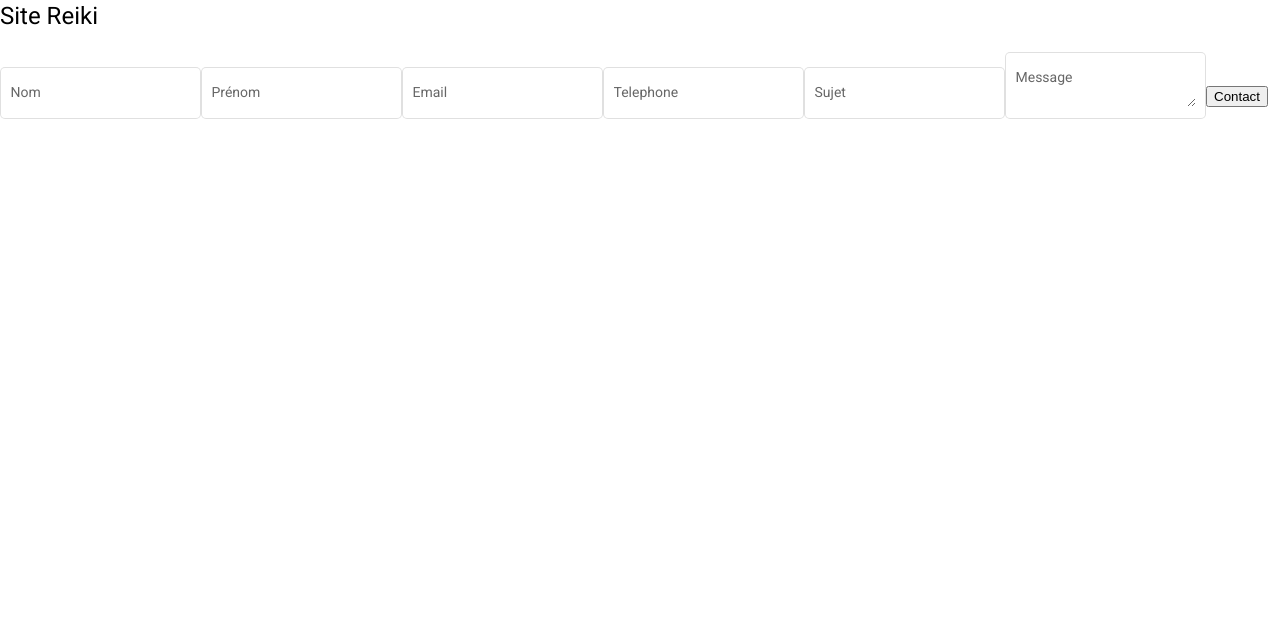
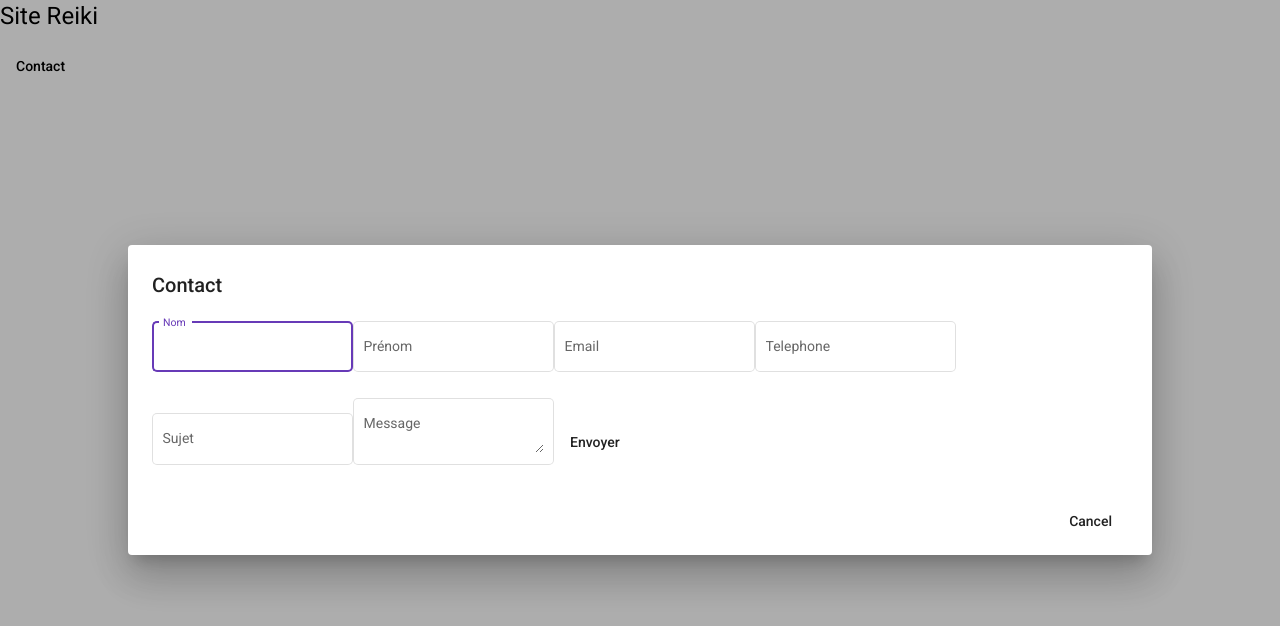
Before and after one commit to marcsim/reiki, an Angular app: page / in a window 1280 px wide. Both pictures are taken after a click on the button "Contact". Shown: the top 626 px of the page. Built offline with nearby package versions, Linux system fonts and the light colour scheme; no server answers.

Commit message:
add dialog contact

```diff
--- /dev/null
+++ b/src/app/dialog-contact/dialog-contact.component.html
@@ -0,0 +1,34 @@
+<h2 mat-dialog-title>Contact</h2>
+<mat-dialog-content class="mat-typography">
+    <form [formGroup]="form" (ngSubmit)="onSubmit()">
+        <mat-form-field appearance="outline">
+            <mat-label>Nom</mat-label>
+            <input matInput formControlName="nom">
+        </mat-form-field>
+        <mat-form-field appearance="outline">
+            <mat-label>Prénom</mat-label>
+            <input matInput formControlName="prenom">
+        </mat-form-field>
+        <mat-form-field appearance="outline">
+            <mat-label>Email</mat-label>
+            <input matInput formControlName="email">
+            <!-- <mat-error *ngIf="email.invalid">{{getErrorMessage()}}</mat-error> -->
+        </mat-form-field>
+        <mat-form-field appearance="outline">
+            <mat-label>Telephone</mat-label>
+            <input matInput formControlName="telephone">
+        </mat-form-field>
+        <mat-form-field appearance="outline">
+            <mat-label>Sujet</mat-label>
+            <input matInput formControlName="sujet">
+        </mat-form-field>
+        <mat-form-field appearance="outline">
+            <mat-label>Message</mat-label>
+            <textarea matInput formControlName="message"></textarea>
+        </mat-form-field>
+        <button mat-button>Envoyer</button>
+    </form>
+</mat-dialog-content>
+<mat-dialog-actions align="end">
+  <button mat-button mat-dialog-close>Cancel</button>
+</mat-dialog-actions>
--- /dev/null
+++ b/src/app/dialog-contact/dialog-contact.component.ts
@@ -0,0 +1,69 @@
+import { HttpClient } from '@angular/common/http';
+import { Component, OnInit } from '@angular/core';
+import { FormBuilder, FormControl, FormGroup } from '@angular/forms';
+import { MatDialog } from '@angular/material/dialog';
+import { Observable } from 'rxjs';
+
+@Component({
+  selector: 'app-dialog-contact',
+  templateUrl: './dialog-contact.component.html',
+  styleUrls: ['./dialog-contact.component.scss']
+})
+export class DialogContactComponent implements OnInit {
+
+  public form: FormGroup;
+
+  constructor(
+    private fb: FormBuilder,
+    private http: HttpClient,
+    public dialog: MatDialog
+  ) { }
+
+  ngOnInit(): void {
+    this.initFormContact();
+  }
+
+  public sendEmail(url, data): Observable<any> {
+    return this.http.post(url, data);
+  }
+
+  public onSubmit() {
+    console.log(this.form.value);
+    let mail = {
+      nom: this.form.value.nom,
+      prenom: this.form.value.prenom,
+      email: this.form.value.email,
+      telephone: this.form.value.telephone,
+      sujet: this.form.value.sujet,
+      message: this.form.value.message
+    };
+    this.sendMailContact(mail);
+  }
+
+
+  public sendMailContact(mail: any): void {
+    this.sendEmail("http://localhost:8080/sendmail", mail).subscribe(
+      data => {
+        let res: any = data;
+        console.log('email envoyé');
+      },
+      err => {
+        console.log(err);
+      }, () => {
+        console.log('test');
+      }
+    );
+  }
+
+  public initFormContact(): void {
+    this.form = this.fb.group({
+      nom: new FormControl(''),
+      prenom: new FormControl(''),
+      email: new FormControl(''),
+      telephone: new FormControl(''),
+      sujet: new FormControl(''),
+      message: new FormControl('')
+    });
+  }
+
+}
--- a/src/app/home-page/home-page.component.html
+++ b/src/app/home-page/home-page.component.html
@@ -2,32 +2,5 @@
     <h1>Site Reiki</h1>
 </div>
 <div>
-    <form [formGroup]="form" (ngSubmit)="onSubmit()">
-        <mat-form-field appearance="outline">
-            <mat-label>Nom</mat-label>
-            <input matInput formControlName="nom">
-        </mat-form-field>
-        <mat-form-field appearance="outline">
-            <mat-label>Prénom</mat-label>
-            <input matInput formControlName="prenom">
-        </mat-form-field>
-        <mat-form-field appearance="outline">
-            <mat-label>Email</mat-label>
-            <input matInput formControlName="email">
-            <!-- <mat-error *ngIf="email.invalid">{{getErrorMessage()}}</mat-error> -->
-        </mat-form-field>
-        <mat-form-field appearance="outline">
-            <mat-label>Telephone</mat-label>
-            <input matInput formControlName="telephone">
-        </mat-form-field>
-        <mat-form-field appearance="outline">
-            <mat-label>Sujet</mat-label>
-            <input matInput formControlName="sujet">
-        </mat-form-field>
-        <mat-form-field appearance="outline">
-            <mat-label>Message</mat-label>
-            <textarea matInput formControlName="message"></textarea>
-        </mat-form-field>
-        <button type="submit">Contact</button>
-    </form>
+    <button mat-button (click)="openContact()">Contact</button>
 </div>
--- a/src/app/home-page/home-page.component.ts
+++ b/src/app/home-page/home-page.component.ts
@@ -1,7 +1,9 @@
 import { HttpClient } from '@angular/common/http';
 import { Component, OnInit } from '@angular/core';
 import { FormBuilder, FormControl, FormControlName, FormGroup } from '@angular/forms';
+import { MatDialog } from '@angular/material/dialog';
 import { Observable } from 'rxjs';
+import { DialogContactComponent } from '../dialog-contact/dialog-contact.component';
 
 @Component({
   selector: 'app-home-page',
@@ -9,67 +11,20 @@ import { Observable } from 'rxjs';
   styleUrls: ['./home-page.component.scss']
 })
 export class HomePageComponent implements OnInit {
-  public form: FormGroup;
 
   constructor(
-    private fb: FormBuilder,
-    private http: HttpClient
+    private dialog: MatDialog
   ) { }
 
   ngOnInit(): void {
-    this.initFormContact();
+
   }
 
+  public openContact(): void {
+    const dialogRef = this.dialog.open(DialogContactComponent);
 
-
-
-  public sendEmail(url, data): Observable<any> {
-    return this.http.post(url, data);
-  }
-
-  public onSubmit() {
-    console.log(this.form.value);
-    let mail = {
-      nom: this.form.value.nom,
-      prenom: this.form.value.prenom,
-      email: this.form.value.email,
-      telephone: this.form.value.telephone,
-      sujet: this.form.value.sujet,
-      message: this.form.value.message
-    };
-    this.sendMailContact(mail);
-  }
-
-
-  public sendMailContact(mail: any): void {
-    this.sendEmail("http://localhost:8080/sendmail", mail).subscribe(
-      data => {
-        let res: any = data;
-        console.log('email envoyé');
-      },
-      err => {
-        console.log(err);
-      }, () => {
-        console.log('test');
-      }
-    );
-  }
-
-
-
-
-
-
-
-  public initFormContact(): void {
-    this.form = this.fb.group({
-      nom: new FormControl(''),
-      prenom: new FormControl(''),
-      email: new FormControl(''),
-      telephone: new FormControl(''),
-      sujet: new FormControl(''),
-      message: new FormControl('')
+    dialogRef.afterClosed().subscribe(result => {
+      console.log(`Dialog result: ${result}`);
     });
   }
-
 }
```
Also changed, not shown: src/app/app.module.ts (+9 -3 lines), src/app/dialog-contact/dialog-contact.component.scss (added).
